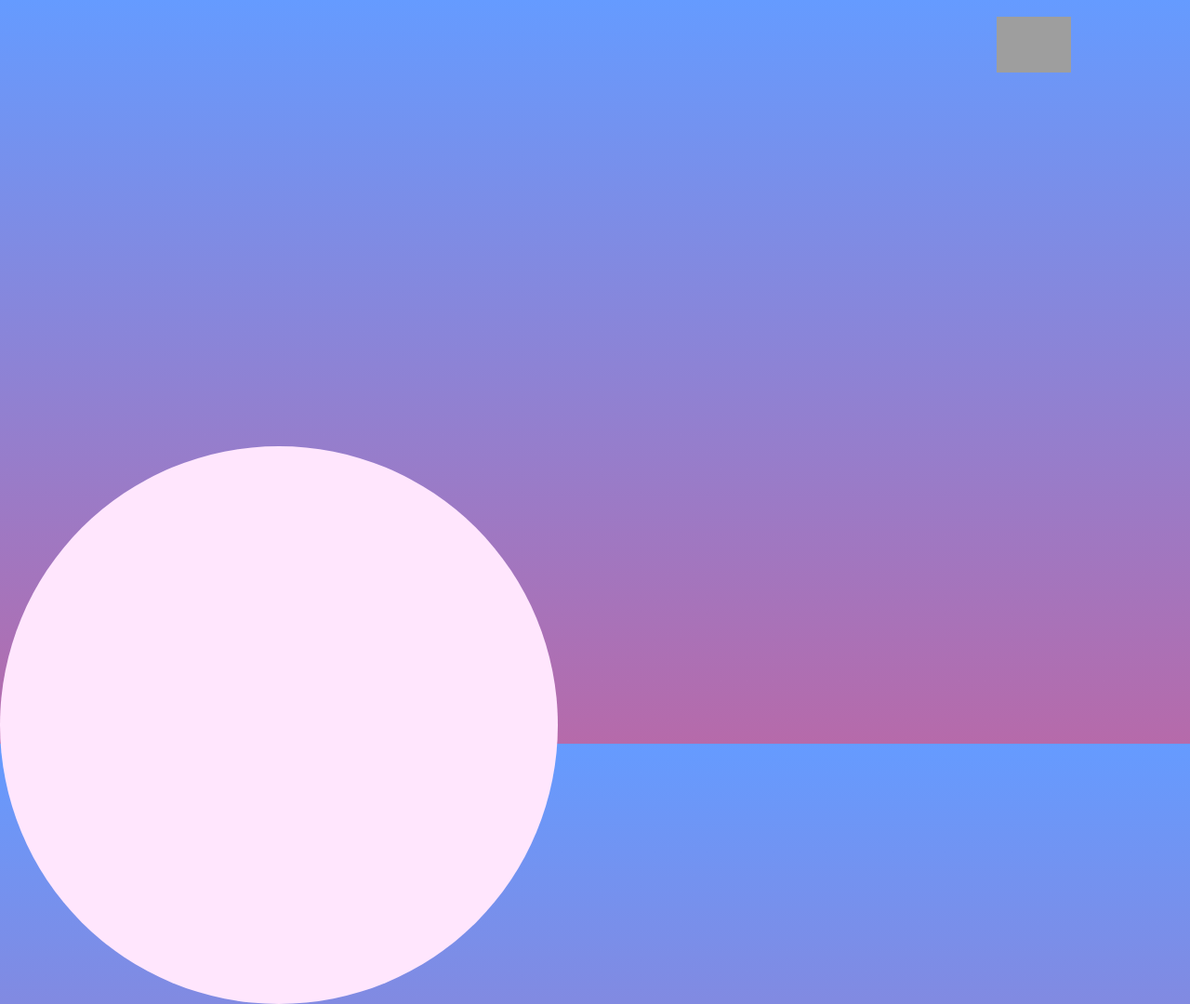
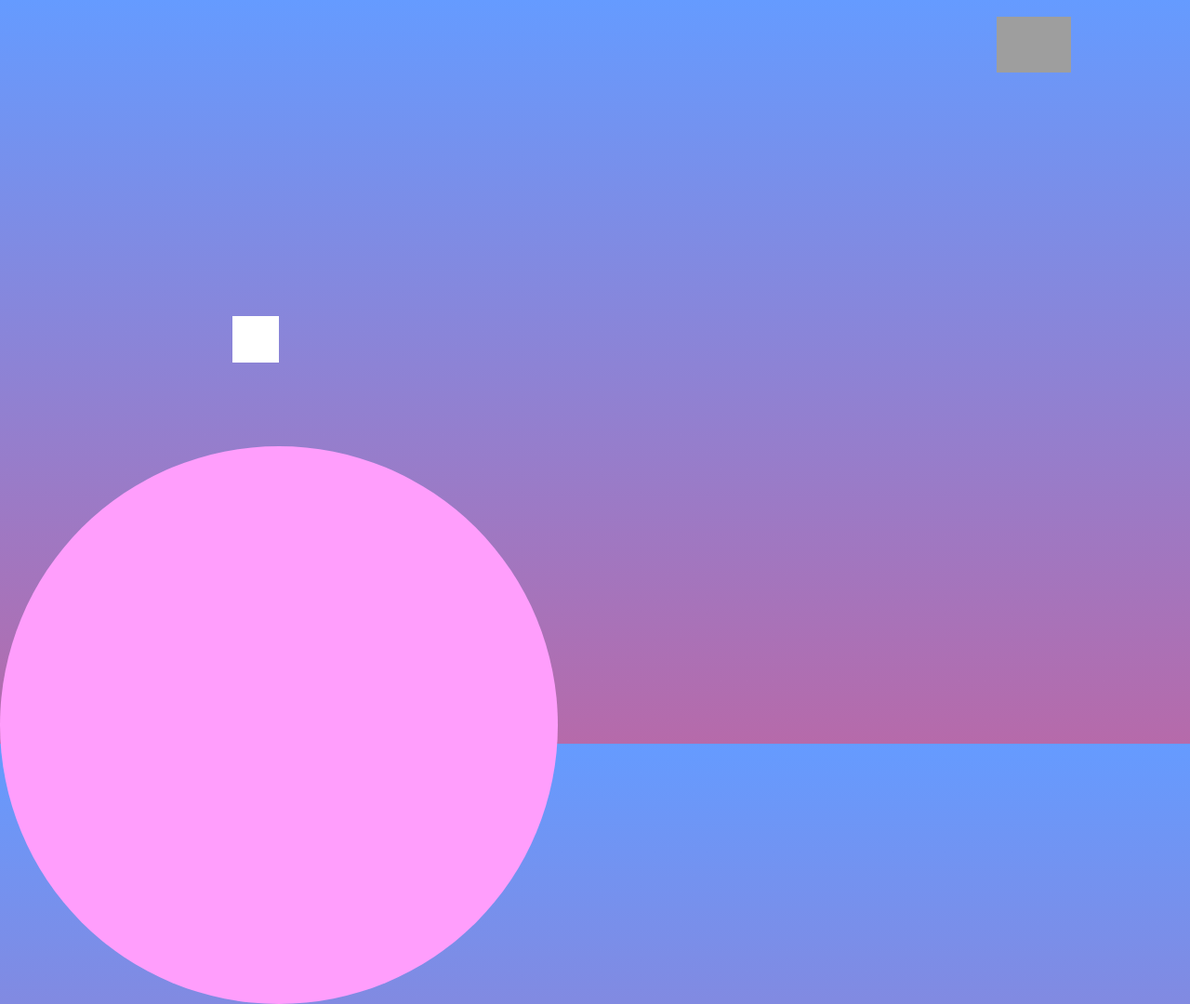
Before and after one commit to pionperf0466/2019CS8Tri2, a plain HTML site: page night scene/scene.html in a window 1280 px wide. Shown: the whole page at 93% size. Drawn offline with Linux system fonts and the light colour scheme; grey boxes are pictures that could not be loaded.

Commit message:
sceeneeeeee

```diff
--- a/night scene/scene.html
+++ b/night scene/scene.html
@@ -22,11 +22,20 @@
             right: 10%;
 
         }
+        .house{
+            width: 50px;
+            height: 50px;
+            background-color: white;
+            position: absolute;
+            left:250px;
+            top: 340px;
+
+        }
         #ground{
             border-radius: 50%;
             width: 600px;
             height: 600px;
-            background-color: #ffe6fd;
+            background-color: #ff9efc;
             position: absolute;
             right: 70%;
             left: 0%;
@@ -37,19 +46,21 @@
 
 
         }
-        .circle{
+        #h1{
+
+        }
 
         }
     </style>
     </head>
     <body>
         <div class='body'>
-            <div id='moon1' class='body'>
+            <div id='moon1' iv id='h1' div id='h2' class='body'>
+
 
 
             </div>
-            <div class='house'>
-                <div id='window' class='house'>
+                <div id='window' div id='shadow' class='house'>
             </div>
 
             </div>
```
